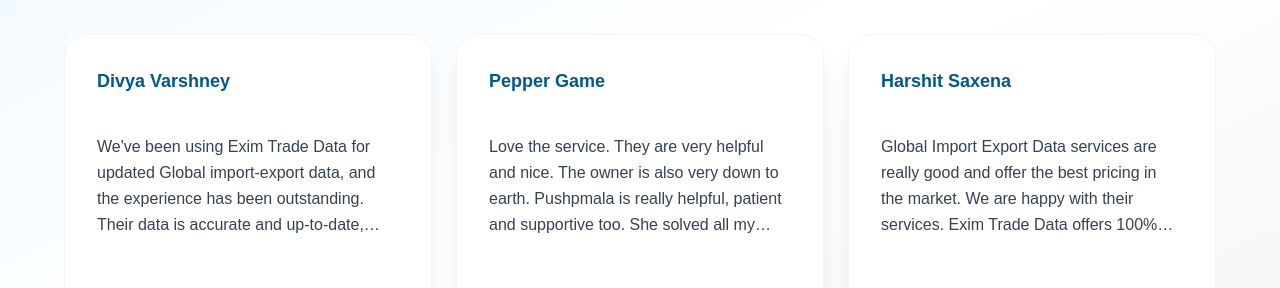
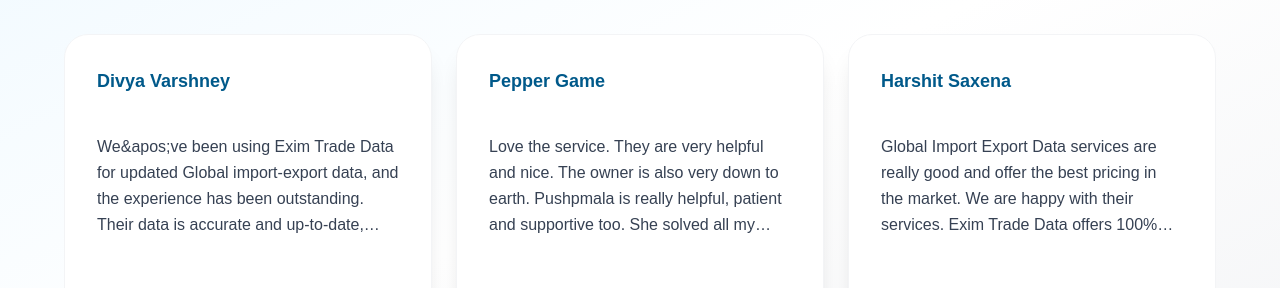
Before and after one commit to MadhavKumar200625/sample-eximtrade, a Next.js app: page /about in a window 1280 px wide. Shown: the part 2180-2468 px from the top of the page. Built offline with nearby package versions, Linux system fonts and the light colour scheme.

Commit message:
second sample - 5

```diff
--- a/app/components/TestimonialsSection.js
+++ b/app/components/TestimonialsSection.js
@@ -9,13 +9,13 @@
   {
     name: 'Maya Sharma',
     content:
-"We just started our new export business, and the guidance on the import-export trade reports of the Exim Trade Data is very helpful to get the buyers' insights.Their salespeople are also good in terms of knowledge, guidance, and services.",
+"We just started our new export business, and the guidance on the import-export trade reports of the Exim Trade Data is very helpful to get the buyers&apos; insights.Their salespeople are also good in terms of knowledge, guidance, and services.",
     rating: 4,
   },
   {
     name: 'Divya Varshney',
     content:
-      "We've been using Exim Trade Data for updated Global import-export data, and the experience has been outstanding. Their data is accurate and up-to-date, which has significantly improved our decision-making. The team is professional, responsive, and always ready to assist with any queries. I highly recommend Exim Trade Data for reliable import export data and excellent customer service.",
+      "We&apos;ve been using Exim Trade Data for updated Global import-export data, and the experience has been outstanding. Their data is accurate and up-to-date, which has significantly improved our decision-making. The team is professional, responsive, and always ready to assist with any queries. I highly recommend Exim Trade Data for reliable import export data and excellent customer service.",
     rating: 5,
   },
   {
```
